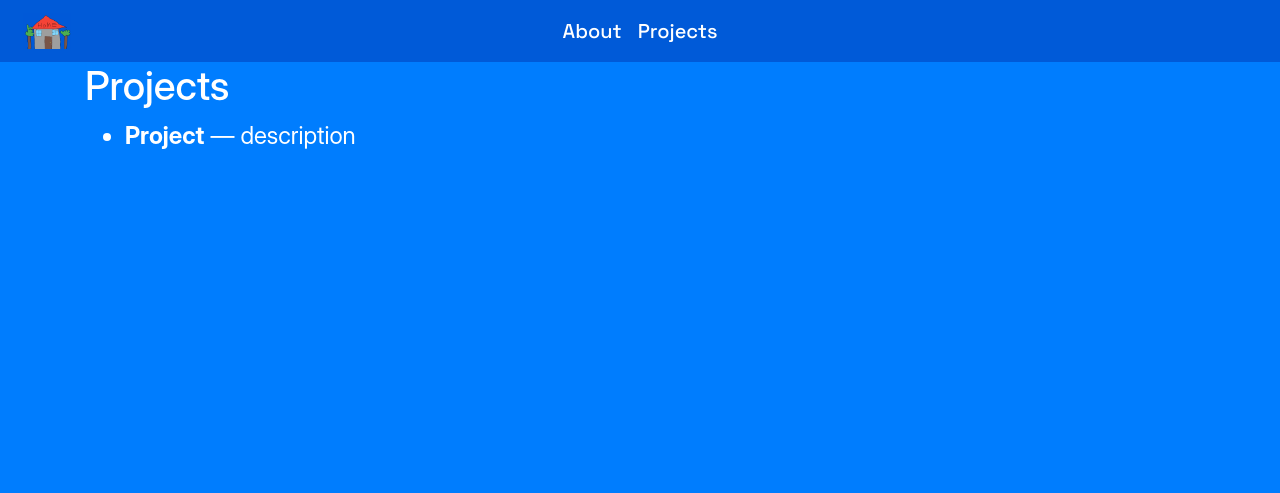
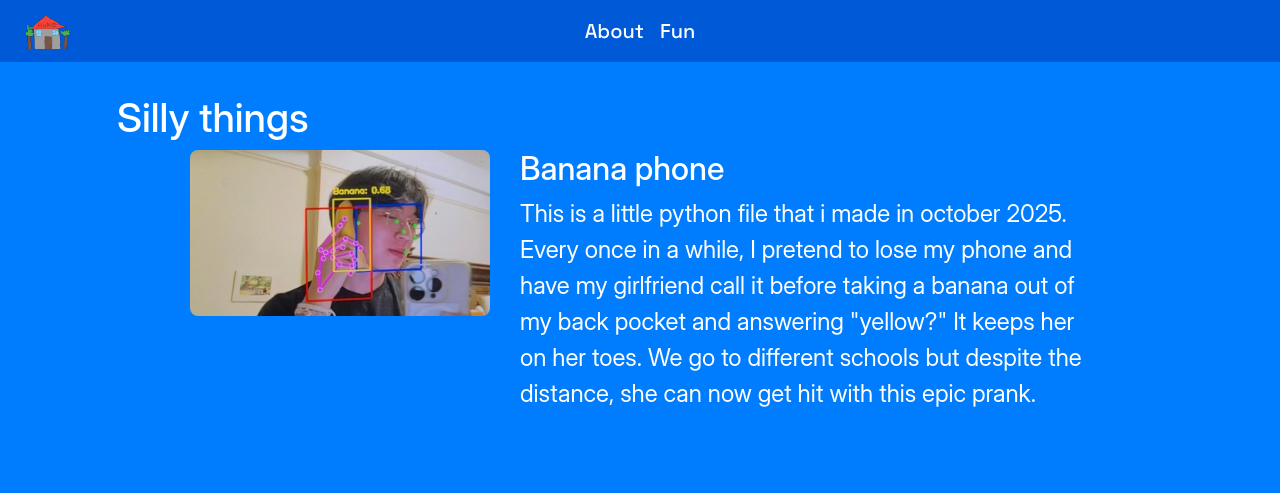
Before and after one commit to kz357/personal-page, a Flask app: page /projects in a window 1280 px wide. Shown: the top 493 px of the page. Run offline with Flask 3, Linux system fonts and the light colour scheme; some libraries are stand-ins or nearby versions; some web fonts are replaced.

Commit message:
got basic projects tab runnning

```diff
--- a/app.py
+++ b/app.py
@@ -3,7 +3,12 @@ from flask import Flask, render_template
 app = Flask(__name__)
 
 PROJECTS = [
-    {"title": "Project", "description": "description"},
+    {
+        "title": "Banana phone",
+        "description": "This is a little python file that i made in october 2025. Every once in a while, I pretend to lose my phone and have my girlfriend call it before taking a banana out of my back pocket and answering \"yellow?\" It keeps her on her toes. We go to different schools but despite the distance, she can now get hit with this epic prank.",
+        "image": "images/bananapjone.jpg",
+        "url": "https://github.com/kz357/banana-phone-sensor/tree"
+    },
 ]
 
 @app.route("/")
--- a/templates/base.html
+++ b/templates/base.html
@@ -95,7 +95,7 @@
                 </div>
                 <div class="navbar-nav mx-auto">
                     <a class="nav-item nav-link" id="about" href="{{ url_for('about') }}">About</a>
-                    <a class="nav-item nav-link" id="projects" href="{{ url_for('projects') }}">Projects</a>
+                    <a class="nav-item nav-link" id="projects" href="{{ url_for('projects') }}">Fun</a>
                 </div>
             </div>
         </nav>
--- a/templates/projects.html
+++ b/templates/projects.html
@@ -1,15 +1,20 @@
 {% extends "base.html" %}
-
 {% block title %}Kevin Zhang{% endblock %}
-
 {% block content %}
-<h1>Projects</h1>
-
-<ul>
-  {% for project in projects %}
-    <li>
-      <strong>{{ project.title }}</strong> — {{ project.description }}
-    </li>
-  {% endfor %}
-</ul>
+<div style="margin: 1rem; padding: 1rem">
+    <h1>Silly things</h1>
+    <div style="max-width: 900px; margin: 0 auto; padding: 0px;">
+        {% for project in projects %}
+        <div style="display: flex; gap: 30px; margin-bottom: 50px; align-items: flex-start;">
+            <img src="{{ url_for('static', filename=project.image) }}"
+                 alt="{{ project.title }}"
+                 style="width: 300px; height: auto; border-radius: 8px;">
+            <div>
+                <h2><a href="{{ project.url }}" target="_blank" style="text-decoration: none; color: inherit;">{{ project.title }}</a></h2>
+                <p>{{ project.description }}</p>
+            </div>
+        </div>
+        {% endfor %}
+    </div>
+</div>
 {% endblock %}
```
Also changed, not shown: templates/about.html (+13 -1 lines), static/images/bananapjone.jpg (added).
